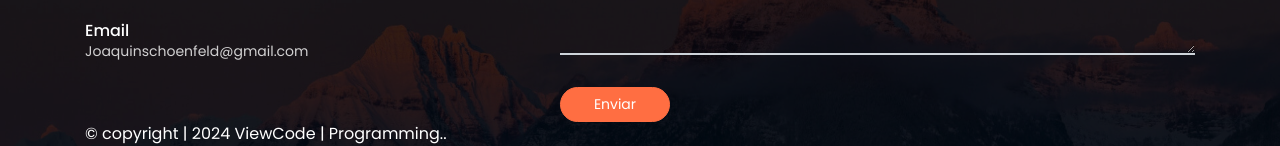
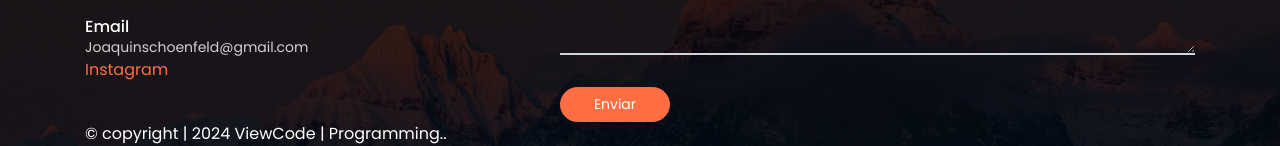
Before and after one commit to VXZIDE/ViewMarkLandingPage, a plain HTML site: page index.html in a window 1280 px wide. Shown: the part 4062-4208 px from the top of the page. Drawn offline with Linux system fonts and the light colour scheme.

Commit message:
Update index.html

```diff
--- a/index.html
+++ b/index.html
@@ -366,7 +366,7 @@
 
                     <h6 class="mb-0">Email</h6>
                     <p class="mb-0">Joaquinschoenfeld@gmail.com</p>
-                    <p></p>
+                    <a href="https://www.instagram.com/joacoo.1618/">Instagram</a>
                 </div>
                 <div class="col-md-7">
                     <form>
```
